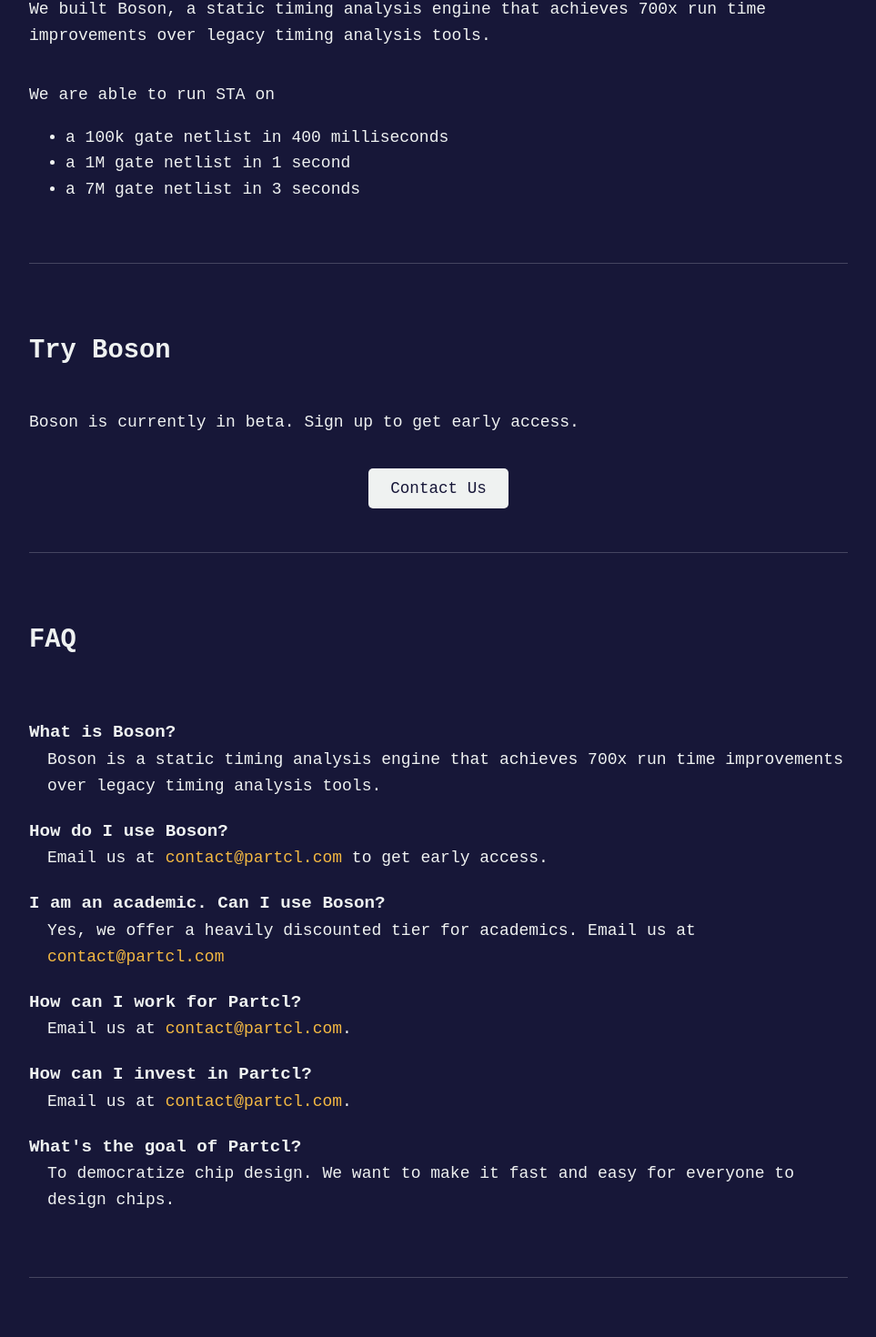
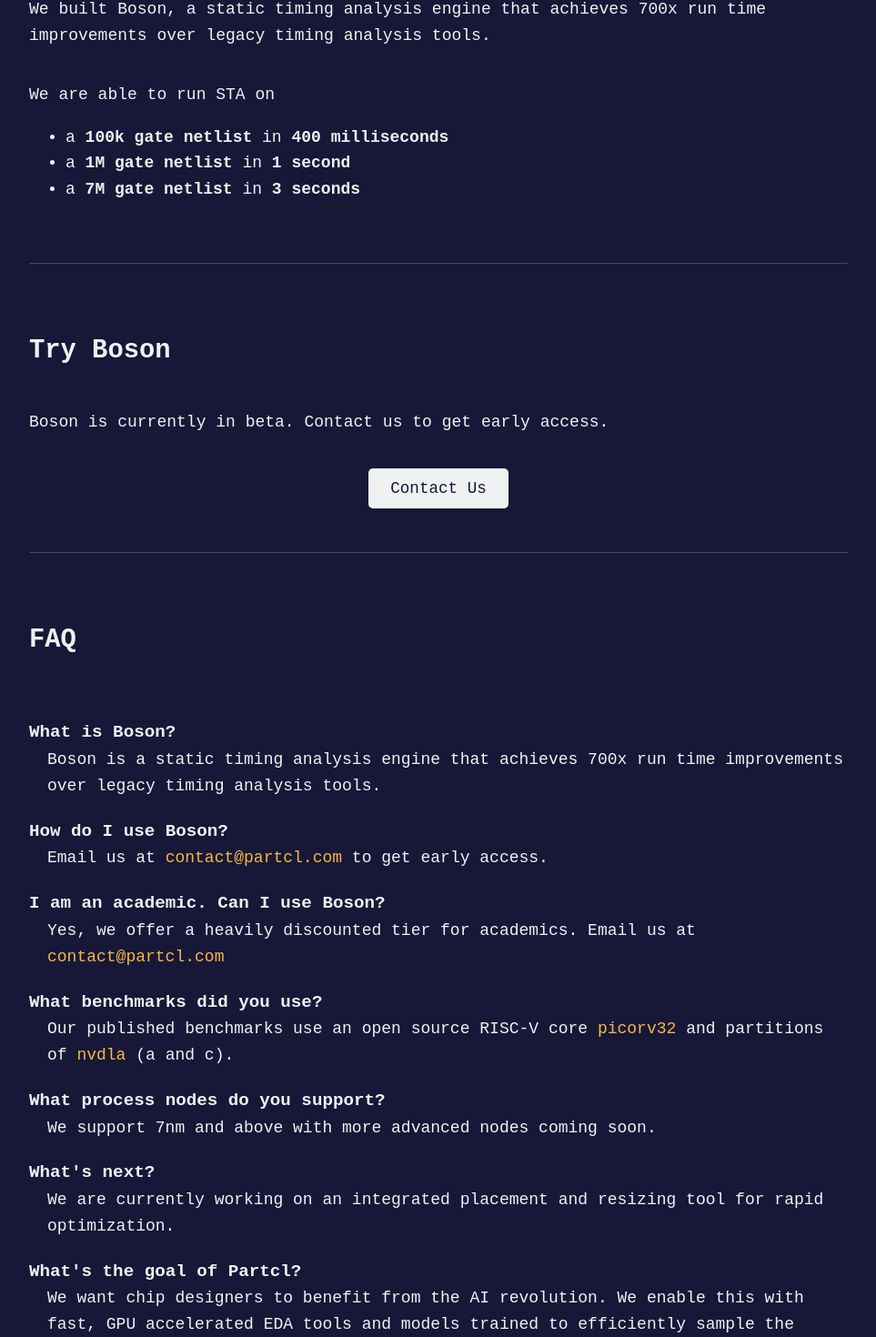
Before and after one commit to partcleda/partcleda.github.io, a React (Create React App) app: page / in a window 1280 px wide. Shown: the part 1015-2485 px from the top of the page at 91% size, without its empty margins (158-1121 px from the left). Built offline with nearby package versions, Linux system fonts and the light colour scheme.

Commit message:
some small updates

```diff
--- a/src/App.js
+++ b/src/App.js
@@ -34,9 +34,9 @@
 
         <p>We are able to run STA on
           <ul>
-            <li>a 100k gate netlist in 400 milliseconds</li>
-            <li>a 1M gate netlist in 1 second</li>
-            <li>a 7M gate netlist in 3 seconds</li>
+            <li>a <strong>100k gate netlist</strong> in <strong>400 milliseconds</strong></li>
+            <li>a <strong>1M gate netlist</strong> in <strong>1 second</strong></li>
+            <li>a <strong>7M gate netlist</strong> in <strong>3 seconds</strong></li>
           </ul>
         </p>
 
@@ -44,7 +44,7 @@
         <hr />
         <h2 id="demo">Try Boson</h2>
         <p>
-          Boson is currently in beta. Sign up to get early access.
+          Boson is currently in beta. Contact us to get early access.
         </p>
         <p>
           <button className="mailto-button" onClick={handleMailTo} style={{ display: 'block', margin: '0 auto' }}>
@@ -64,16 +64,19 @@
           <dt>I am an academic. Can I use Boson?</dt>
           <dd>Yes, we offer a heavily discounted tier for academics. Email us at <a href="mailto:contact@partcl.com">contact@partcl.com</a></dd>
 
-          <dt>How can I work for Partcl?</dt>
-          <dd>Email us at <a href="mailto:contact@partcl.com">contact@partcl.com</a>.</dd>
+          <dt>What benchmarks did you use?</dt>
+          <dd>Our published benchmarks use an open source RISC-V core <a href="https://github.com/YosysHQ/picorv32">picorv32</a> and partitions of <a href="https://github.com/nvdla/hw">nvdla</a> (a and c). </dd>
 
-          <dt>How can I invest in Partcl?</dt>
-          <dd>Email us at <a href="mailto:contact@partcl.com">contact@partcl.com</a>.</dd>
+          <dt>What process nodes do you support?</dt>
+          <dd>We support 7nm and above with more advanced nodes coming soon.</dd>
+
+          <dt>What's next?</dt>
+          <dd>We are currently working on an integrated placement and resizing tool for rapid optimization.</dd>
 
           <dt>What's the goal of Partcl?</dt>
-          <dd>To democratize chip design. We want to make it fast and easy for everyone to design chips.</dd>
+          <dd>We want chip designers to benefit from the AI revolution. We enable this
+            with fast, GPU accelerated EDA tools and models trained to efficiently sample the design space. </dd>
         </dl>
-
 
         <hr />
         <h2 id="about">About</h2>
```
